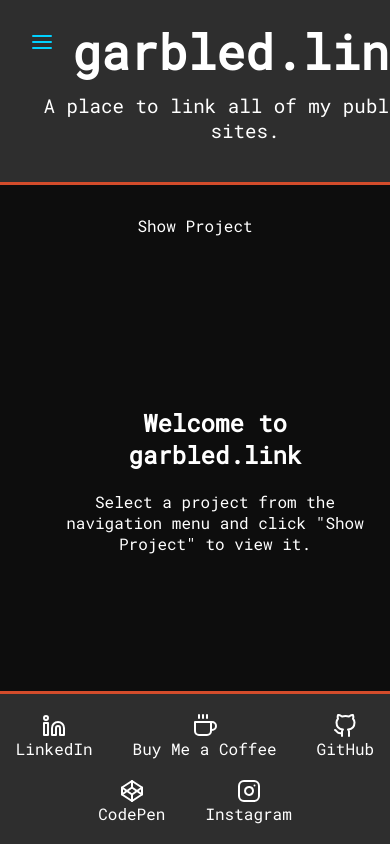
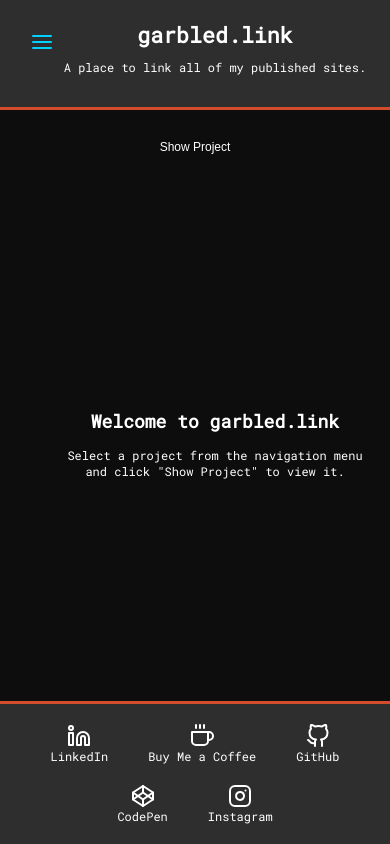
Before and after one commit to garbledhamster/garbled.link, a plain HTML site: page index.html in a window 390 px wide. Drawn offline with nearby package versions, Linux system fonts and the light colour scheme.

Commit message:
Update index.html

```diff
--- a/index.html
+++ b/index.html
@@ -3,7 +3,7 @@
 
 <head>
   <meta charset="UTF-8">
-  <meta name="viewport" content="width=device-width, initial-scale=1, maximum-scale=1, user-scalable=no">
+  <meta name="viewport" content="width=device-width, initial-scale=1, maximum-scale=1, minimum-scale=1, user-scalable=no">
   <title>garbled.link</title>
 
   <!-- Favicon and Apple Touch Icons -->
@@ -59,6 +59,7 @@
 html,
 body {
   font-family: 'Roboto Mono', monospace;
+  font-size: 14px; /* Base font size for mobile */
   height: 100%;
   width: 100%;
   min-height: 100%;
@@ -67,7 +68,9 @@
   padding: 0;
   display: flex;
   flex-direction: column;
-      overflow :hidden;
+  overflow: hidden;
+  text-rendering: optimizeLegibility;
+  -webkit-font-smoothing: antialiased;
 }
 
 body {
@@ -82,78 +85,55 @@
   0% {
     border-color: #00d1ff;
   }
-
-      /* Bright Blue */
   14.28% {
     border-color: #C41E3A;
   }
-
-      /* Subdued Red */
   28.56% {
     border-color: #FFD700;
   }
-
-      /* Yellow */
   42.84% {
     border-color: #FF1493;
   }
-
-      /* Rose */
   57.12% {
     border-color: #32CD32;
   }
-
-      /* Green */
   71.4% {
     border-color: #8A2BE2;
   }
-
-      /* Purple */
   85.68% {
     border-color: #FFFFFF;
   }
-
-      /* White */
   100% {
     border-color: #00d1ff;
   }
-
-      /* Bright Blue */
 }
 
 .title-banner {
   background-color: #2E2E2E;
-      /* Slate Gray */
   color: #FFFFFF;
   padding: 20px;
   text-align: center;
   flex-shrink: 0;
   position: relative;
   z-index: 1;
-      min-width: 450px;
+  min-width: 100%;
   border-bottom: 3px solid;
-      /* Initial border color set by animation */
   animation: pulseBorder 28s linear infinite;
 }
 
 .title-banner h1 {
-      font-family: 'Roboto Mono', monospace;
-      font-size: 3rem;
+  font-size: 2.5rem; /* Adjusted for mobile */
   margin: 0;
-      color: #FFFFFF;
 }
 
 .title-banner p {
-      font-family: 'Roboto Mono', monospace;
-      font-size: 1.2rem;
+  font-size: 1.1rem;
   margin-top: 10px;
-      color: #FFFFFF;
 }
 
 .Project-toggle-btn {
-      z-index: 10000;
+  z-index: 1;
   background: transparent;
-      /* Subdued Red */
   color: #FFFFFF;
   padding: 10px;
   border: none;
@@ -163,7 +143,6 @@
   display: block;
   position: relative;
   cursor: pointer;
-      font-family: 'Roboto Mono', monospace;
   font-size: 1rem;
 }
 
@@ -175,7 +154,6 @@
   background: none;
   border: none;
   color: #00d1ff;
-      /* Subdued Yellow */
   padding: 10px;
   font-size: 1.5rem;
   z-index: 1100;
@@ -186,20 +164,16 @@
 .navbar-toggler.open {
   transform: rotate(90deg);
   color: #C41E3A;
-      /* Red when open */
 }
 
 /* Navigation Menu */
 .nav-menu {
   background-color: #1E1E1E;
-      /* Slightly Lighter Slate */
   z-index: 1000;
   position: fixed;
   top: 80px;
-      /* Below the title-banner */
   left: 0;
   height: calc(100% - 80px);
-      /* Adjust height to avoid overlapping footer */
   width: 250px;
   transform: translateX(-100%);
   transition: transform 0.3s ease-in-out;
@@ -215,17 +189,14 @@
 .menu-list a {
   display: block;
   color: #32CD32;
-      /* Purple */
   padding: 10px;
   text-decoration: none;
-      font-family: 'Roboto Mono', monospace;
   font-size: 1rem;
   transition: background 0.3s ease, color 0.3s ease;
 }
 
 .menu-list a:hover {
   background-color: #8A2BE2;
-      /* Subdued Rose on Hover */
   color: #FFFFFF;
 }
 
@@ -233,13 +204,9 @@
   padding: 10px;
   font-weight: bold;
   border-top: 1px solid #FFD700;
-      /* Yellow Border Top */
   border-bottom: 1px solid #FFD700;
-      /* Yellow Border Bottom */
   margin-top: 10px;
   color: #FF1493;
-      /* Green */
-      font-family: 'Roboto Mono', monospace;
 }
 
 .body-content {
@@ -259,7 +226,6 @@
   width: 100%;
   border: none;
   height: calc(var(--vh, 1vh) * 100);
-
 }
 
 .cover {
@@ -268,7 +234,6 @@
   align-items: center;
   justify-content: center;
   background-color: #0D0D0D;
-      /* Deep Black */
   color: #FFFFFF;
   text-align: center;
   padding: 20px;
@@ -278,28 +243,23 @@
   padding: 20px;
   max-width: 800px;
   text-align: center;
-      font-family: 'Roboto Mono', monospace;
   color: #FFFFFF;
 }
 
 iframe {
   border: none;
   display: none;
-      /* Initially hidden */
   background-color: #0D0D0D;
-      /* Deep Black */
 }
 
 footer {
   background-color: #2E2E2E;
-      /* Slate Gray */
   text-align: center;
   padding: 20px 0;
   flex-shrink: 0;
   position: relative;
   z-index: 1;
   border-top: 3px solid;
-      /* Initial border color set by animation */
   animation: pulseBorder 28s linear infinite;
 }
 
@@ -322,7 +282,6 @@
   color: #FFFFFF;
   text-decoration: none;
   margin: 0 10px;
-      font-family: 'Roboto Mono', monospace;
   transition: color 0.3s ease;
 }
 
@@ -330,16 +289,13 @@
   margin-bottom: 5px;
   width: 24px;
   height: 24px;
-      color: #FFFFFF;
 }
 
 .footer-link:hover {
   color: #FF4500;
-      /* Subdued Orange Red on Hover */
 }
 
 /* Scrollbar Styling */
-    /* WebKit */
 .nav-menu::-webkit-scrollbar,
 .body-content::-webkit-scrollbar {
   width: 8px;
@@ -364,19 +320,38 @@
 }
 
 /* Responsive Styles */
-    @media (min-width: 992px) {
-      .nav-menu {
-        top: 80px;
-        height: calc(100% - 80px);
+@media (max-width: 768px) {
+  html, body {
+    font-size: 13px;
+  }
+
+  .title-banner h1 {
+    font-size: 2rem;
+  }
+
+  .menu-list a {
+    font-size: 0.9rem;
   }
 }
 
-    @media (max-width: 991.98px) {
-      .nav-menu {
-        top: 80px;
-        height: calc(100% - 80px);
+@media (max-width: 480px) {
+  html, body {
+    font-size: 12px;
+  }
+
+  .title-banner h1 {
+    font-size: 1.8rem;
+  }
+
+  .menu-list a {
+    font-size: 0.8rem;
+  }
+
+  .title-banner p {
+    font-size: 1rem;
   }
 }
+
   </style>
   <!-- Feather Icons Script -->
   <script src="https://unpkg.com/feather-icons"></script>
```
Lines whose indentation alone changed are shown as unchanged.
